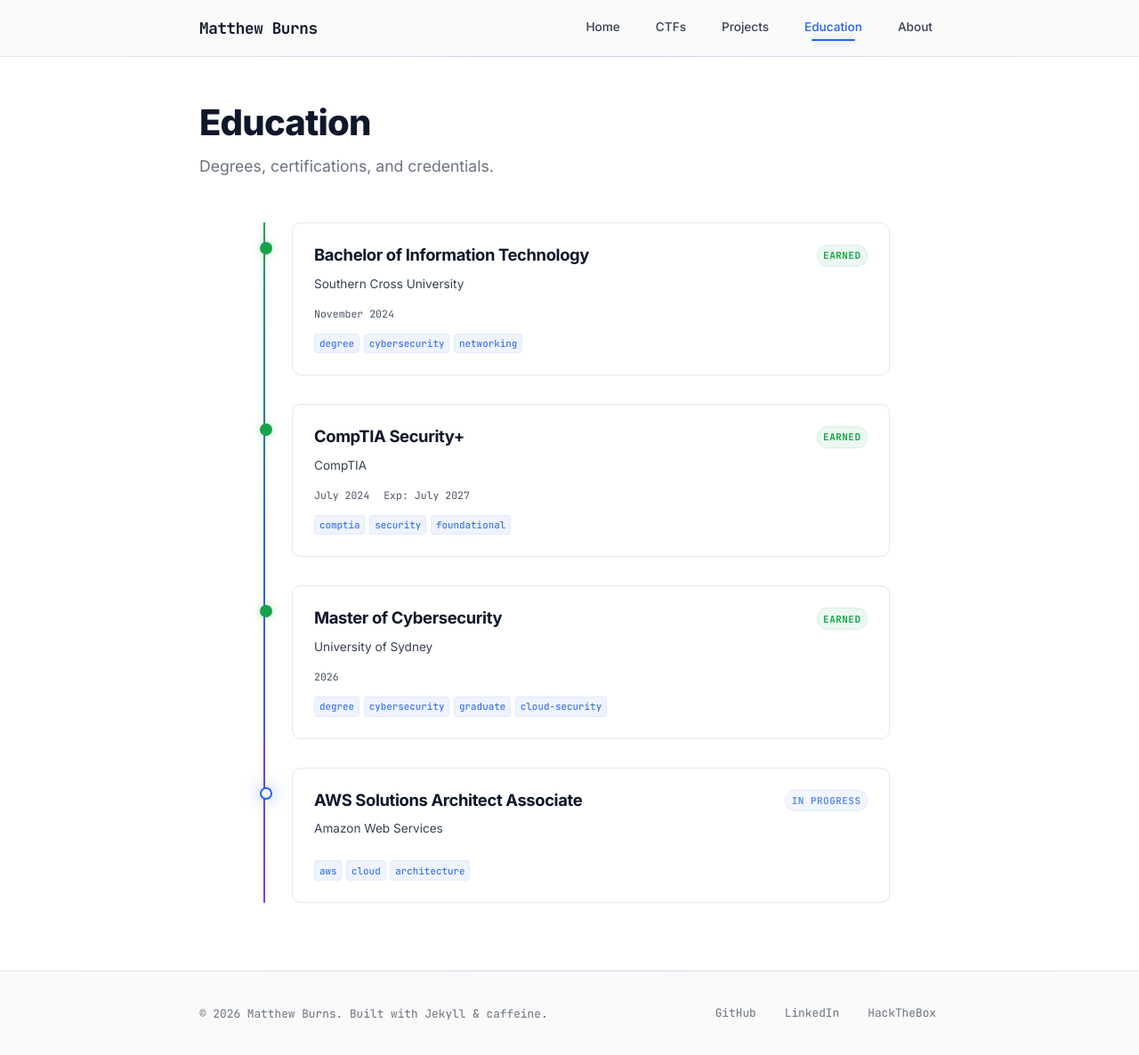
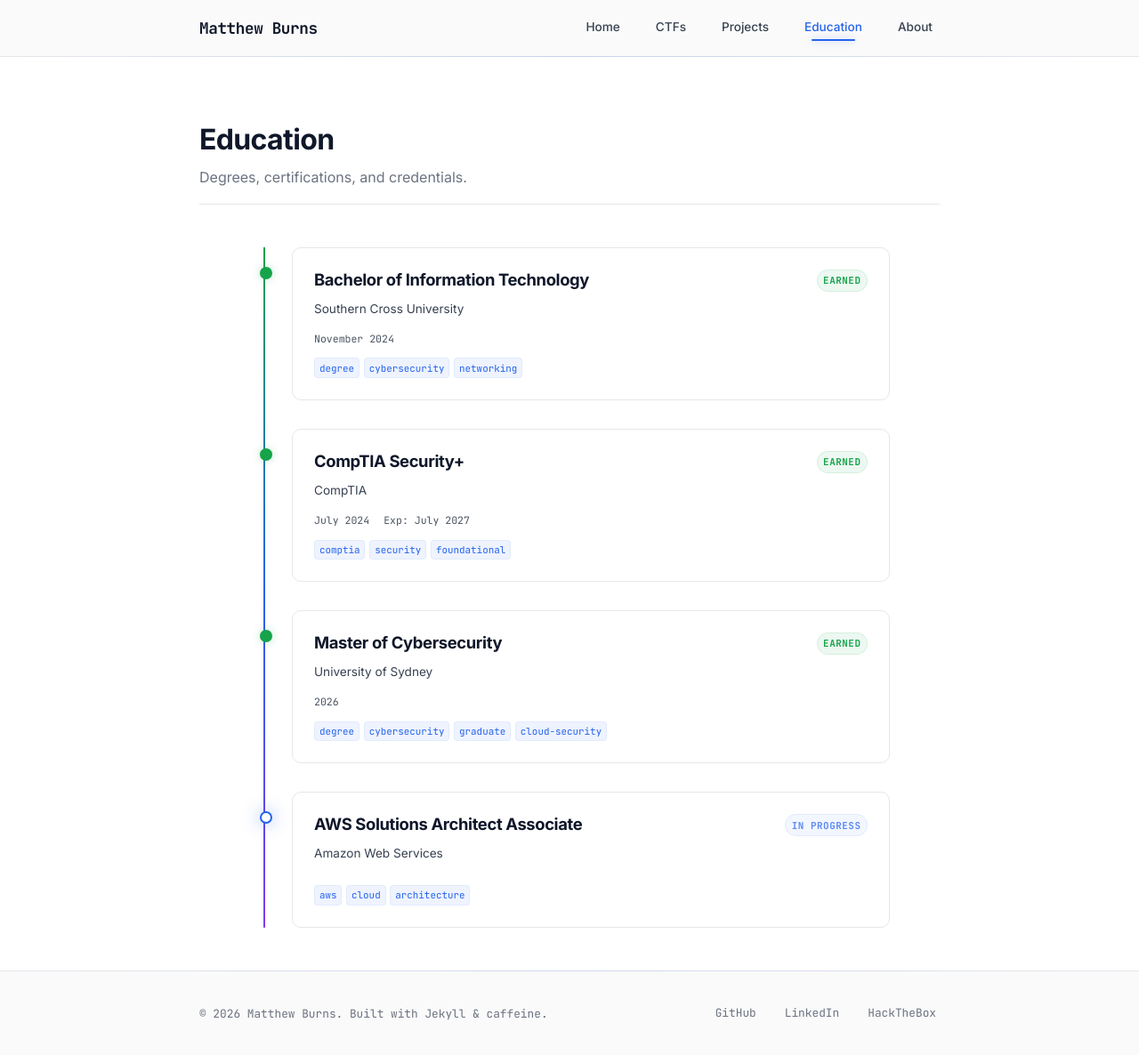
Before and after one commit to mburns00/mburns00.github.io, a Jekyll site: the page built from pages/certs.html, in a window 1280 px wide and 1187 px high. Shown: the whole window at 89% size. Built offline with Jekyll 4.4.1, drawn with Linux system fonts in a browser that asks for light colours; some web fonts are replaced.

Commit message:
site: fix ctfs heatmap + stats cards for light theme; better page header spacing + divider

```diff
--- a/_sass/_ctfs-page.scss
+++ b/_sass/_ctfs-page.scss
@@ -45,17 +45,18 @@
 
 // Activity Heatmap
 .heatmap-wrap {
-  background: rgba(15, 23, 42, 0.35);
-  border: 1px solid rgba($accent-blue, 0.04);
+  background: $card-bg;
+  border: 1px solid $card-border;
   border-radius: $radius-lg;
   padding: 1.75rem;
   margin-bottom: 2.5rem;
   overflow-x: auto;
-  transition: all 400ms ease;
+  transition: all $transition-card;
+  box-shadow: $card-shadow;
 
   &:hover {
-    border-color: rgba($accent-blue, 0.1);
-    box-shadow: 0 10px 40px rgba(0, 0, 0, 0.2);
+    border-color: $card-border-hover;
+    box-shadow: $card-shadow-hover;
   }
 }
 
@@ -84,11 +85,12 @@
     width: 10px;
     height: 10px;
     border-radius: 2px;
+    border: 1px solid rgba(15, 23, 42, 0.04);
 
-    &.c0 { background: rgba($accent-blue, 0.04); }
-    &.c1 { background: rgba($accent-blue, 0.25); }
-    &.c2 { background: rgba($accent-blue, 0.5); }
-    &.c3 { background: rgba($accent-blue, 0.8); }
+    &.c0 { background: #f3f4f6; }
+    &.c1 { background: rgba($accent-blue, 0.3); }
+    &.c2 { background: rgba($accent-blue, 0.6); }
+    &.c3 { background: rgba($accent-blue, 0.9); }
   }
 }
 
@@ -119,20 +121,21 @@
   aspect-ratio: 1;
   min-width: 10px;
   border-radius: 2px;
-  transition: all 300ms ease;
+  transition: all 200ms ease;
   cursor: default;
+  border: 1px solid rgba(15, 23, 42, 0.04);
 
   &:hover {
     transform: scale(1.8);
-    outline: 1px solid rgba($accent-blue, 0.4);
+    outline: 1px solid rgba($accent-blue, 0.5);
     z-index: 10;
     position: relative;
   }
 
-  &.c0 { background: rgba($accent-blue, 0.04); }
-  &.c1 { background: rgba($accent-blue, 0.25); }
-  &.c2 { background: rgba($accent-blue, 0.5); }
-  &.c3 { background: rgba($accent-blue, 0.8); }
+  &.c0 { background: #f3f4f6; }
+  &.c1 { background: rgba($accent-blue, 0.3); }
+  &.c2 { background: rgba($accent-blue, 0.6); }
+  &.c3 { background: rgba($accent-blue, 0.9); }
 }
 
 @media (max-width: $bp-md) {
--- a/_sass/_layout.scss
+++ b/_sass/_layout.scss
@@ -159,21 +159,28 @@
 // Main content
 .site-content {
   flex: 1;
-  padding: $spacing-2xl 0;
+  padding: $spacing-2xl 0 $spacing-2xl 0;
 }
 
-// Page header
+// Page header — extra top breathing room from sticky nav
 .page-header {
+  margin-top: $spacing-lg;
   margin-bottom: $spacing-2xl;
+  padding-bottom: $spacing-md;
+  border-bottom: 1px solid $border;
 
   h1 {
-    font-size: 2.5rem;
+    font-size: 2rem;
     margin-bottom: $spacing-sm;
+    color: $text-heading;
+    font-weight: 700;
+    letter-spacing: -0.02em;
   }
 
   .page-subtitle {
     color: $text-muted;
-    font-size: 1.1rem;
+    font-size: 1rem;
+    margin: 0;
   }
 }
 
--- a/_sass/_stats.scss
+++ b/_sass/_stats.scss
@@ -13,17 +13,17 @@
   }
 
   .chart-card {
-    background: rgba(15, 23, 42, 0.45);
-    border: 1px solid rgba(96, 165, 250, 0.06);
-    border-radius: 16px;
+    background: $card-bg;
+    border: 1px solid $card-border;
+    border-radius: $radius-lg;
     padding: $spacing-lg;
-    transition: all 400ms cubic-bezier(0.4, 0, 0.2, 1);
+    transition: all $transition-card;
+    box-shadow: $card-shadow;
 
     &:hover {
-      background: rgba(15, 23, 42, 0.7);
-      border-color: rgba(96, 165, 250, 0.15);
-      box-shadow: 0 0 60px rgba(96, 165, 250, 0.06), 0 20px 50px rgba(0, 0, 0, 0.35);
-      transform: translateY(-2px);
+      border-color: $card-border-hover;
+      box-shadow: $card-shadow-hover;
+      transform: translateY(-1px);
     }
 
     h3 {
```
